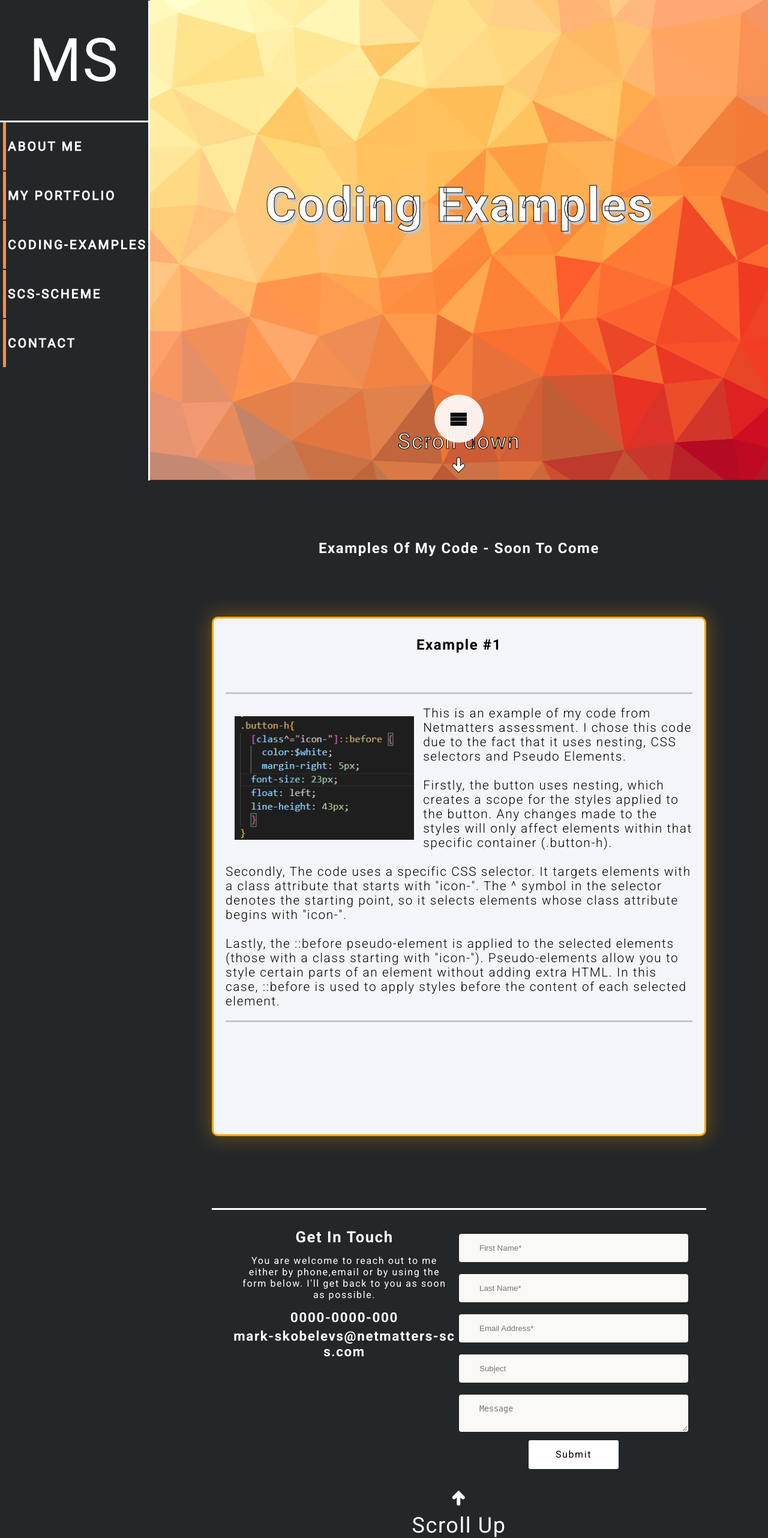
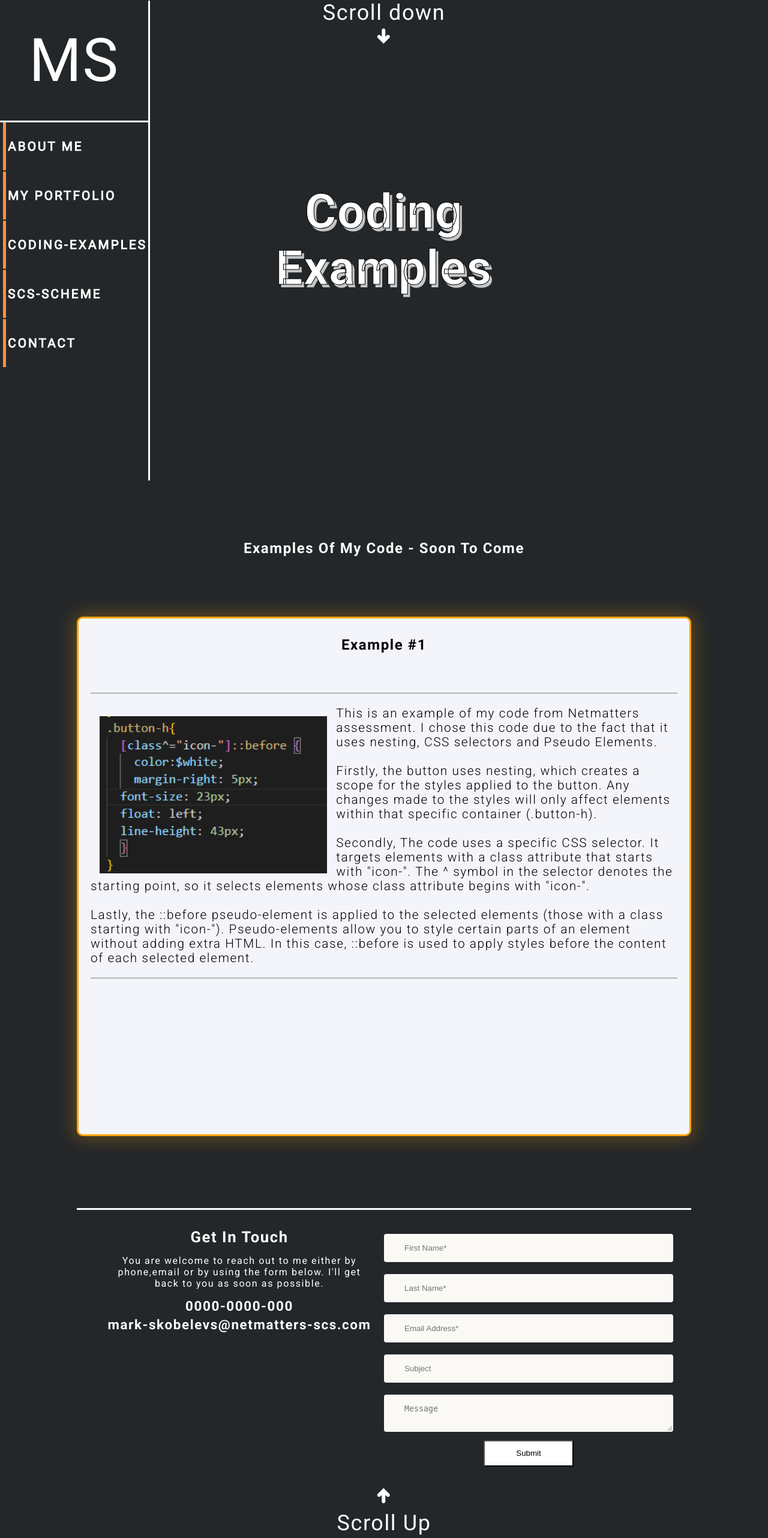
Before and after one commit to markiiiikram/Portfolio, a PHP site: page /coding-examples.html in a window 1280 px wide. Shown: the whole page at 60% size. Run offline with PHP 8.4, Linux system fonts and the light colour scheme; some web fonts are replaced.

Commit message:
Changed background, added javascript to it. Validation added and more.

```diff
--- a/about-me.html
+++ b/about-me.html
@@ -9,6 +9,7 @@
     <link rel="icon" type="image/png" href="images/favicon-32x32.png">
     <link href="https://fonts.googleapis.com/css2?family=Roboto:ital,wght@0,300;0,400;0,700;0,900;1,300;1,400;1,500;1,700;1,900&display=swap" rel="stylesheet">
     <link rel="stylesheet" href="styles/css/application.css">
+    <link rel="stylesheet" href="javascript/main.js">
 </head>
 <body>
    <div class="grid">
@@ -43,7 +44,7 @@
         <div class="header" id="header">
 
             <div class="banner-text">
-                <h1 class="h1">Dynamic, Visionary, Tenacious.</h1>
+                <h1 class="h1" id="header-text">Dynamic, Visionary, Tenacious.</h1>
 
             </div>
 
@@ -111,5 +112,7 @@
     </div>
 </div>
 </div>
+<script src="javascript/jQuery-3.7.1.min.js"></script>
+<script src="javascript/main.js"></script>
 </body>
 </html>
--- a/coding-examples.html
+++ b/coding-examples.html
@@ -9,18 +9,23 @@
     <link rel="icon" type="image/png" href="images/favicon-32x32.png">
     <link href="https://fonts.googleapis.com/css2?family=Roboto:ital,wght@0,300;0,400;0,700;0,900;1,300;1,400;1,500;1,700;1,900&display=swap" rel="stylesheet">
     <link rel="stylesheet" href="styles/css/application.css">
+    <link rel="stylesheet" href="javascript/main.js">
 </head>
 <body>
    <div class="grid">
-        <div class="sidebar hidden-xs">
-            <div class="sidebar-content">
+    <div class="sidebar hidden-xs" id="sidebar">
+        <button class="hamburger" id="hamburger" onclick="show()">
+             <span class="burger-top"></span>
+             <span class="burger-middle"></span>
+             <span class="burger-bottom"></span>
+        </button>
              <a href="index.html"><div class="top-left-initials">
                  MS
                  </div>
               </a>
              <ul class="nav-bar">
                  <li style="--clr:#FE8E3D">
-                      <a href="#" data-text="&nbsp;About Me&nbsp;">&nbsp;About Me&nbsp;</a>
+                   <a href="about-me.html"  data-text="&nbsp;About Me&nbsp;">&nbsp;About Me&nbsp;</a>
                  </li>
                  <li style="--clr:#FE8E3D">
                    <a href="index.html" data-text="&nbsp;My Portfolio&nbsp;">&nbsp;My Portfolio&nbsp;</a>
@@ -35,6 +40,8 @@
                    <a href="#contact" data-text="&nbsp;Contact">&nbsp;Contact&nbsp;</a>
                  </li>
              </ul>
+
+
      </div>
 
         </div>
@@ -43,12 +50,12 @@
         <div class="header" id="header">
 
             <div class="banner-text">
-                <h1 class="h1">Coding Examples</h1>
+                <h1 class="h1" id="banner-header">Coding Examples</h1>
 
             </div>
 
 
-            <div class="burger-button"><span class="icon-menu"></span></div>
+
 
 
             <div><a href='#container-top' class="scroll-down">Scroll down <br><span class="icon-arrow-down-thick"></span></a></div>
@@ -94,14 +101,15 @@
 
             </div>
             <div class="leave-a-message">
-                <form class="form-field">
-                    <input type="text" class="input-field" placeholder="First Name*">
-                    <input type="text" class="input-field" placeholder="Last Name*">
-                    <input type="text" class="input-field" placeholder="Email Address*">
+                <div id="error"></div>
+                <form class="form-field" id="form">
+                    <input type="text" class="input-field" id="name" placeholder="First Name*" >
+                    <input type="text" class="input-field" id="surname" placeholder="Last Name*" >
+                    <input type="text" class="input-field" id="email" placeholder="Email Address*" >
                     <input type="text" class="input-field" placeholder="Subject">
                     <textarea  class="input-field" placeholder="Message"  ></textarea>
                     <!-- submit button - gotta CSS  -->
-                    <a><span id="submit"> Submit</span></a>
+                    <button id="submit"> Submit</button>
                 </form>
             </div>
         </div>
@@ -111,5 +119,7 @@
     </div>
 </div>
 </div>
+<script src="javascript/jQuery-3.7.1.min.js"></script>
+<script src="javascript/main.js"></script>
 </body>
 </html>
--- a/javascript/main.js
+++ b/javascript/main.js
@@ -24,6 +24,16 @@ if (subHeaderElement) { // Simplified null check
 //////////////////////////////////////////////////////////////////////////////////////////////////////////////////////////////////
 //////////////////////////////////////////////////////////////////////////////////////////////////////////////////////////////////
 // Hamburger rotation animation activation script
+
+function show() {
+    document.querySelectorAll('#sidebar, #hamburger').forEach(function(element) {
+      element.classList.toggle('active');
+    });
+  }
+
+
+  ///////////////////////////////////////////////////////////////////////////
+
 
 const form = document.getElementById('form');
 const errorElement = document.getElementById('error');
@@ -57,3 +67,7 @@ form.addEventListener('submit', (e) => {
     errorElement.innerText = firstError;
   }
 });
+
+
+/////////////////////////////////////////////////////////
+/////////////////////////////////////////////////////////
--- a/styles/css/application.css
+++ b/styles/css/application.css
@@ -78,17 +78,15 @@ body::-webkit-scrollbar-thumb {
 }
 
 .header {
-  display: flex;
-  flex-direction: column;
-  justify-content: center;
-  align-items: center;
-  color: #FAF9F6;
+  position: relative;
   height: 100vh;
   width: 100%;
-  background-image: url("../../images/triangles.png");
-  background-repeat: no-repeat;
-  background-size: cover;
-  -webkit-text-stroke: 1px black;
+}
+
+canvas {
+  display: block;
+  width: 100%;
+  height: 100vh;
 }
 
 .project-grid > .h1 {
@@ -97,8 +95,10 @@ body::-webkit-scrollbar-thumb {
 }
 
 .banner-text {
-  margin-top: auto;
-  margin-bottom: auto;
+  position: absolute;
+  top: 50%;
+  left: 50%;
+  transform: translate(-50%, -50%);
 }
 
 .h1 {
--- a/styles/scss/layout/_header.scss
+++ b/styles/scss/layout/_header.scss
@@ -1,24 +1,31 @@
 .header{
-    display:flex;
-    flex-direction: column;
-    justify-content:center;
-    align-items:center;
-    color:$off-white;
+    // display:flex;
+    // flex-direction: column;
+    // justify-content:center;
+    // align-items:center;
+    // color:$off-white;
+    position: relative;
     height:100vh;
     width:100%;
-    background-image: url("../../images/triangles.png");
-    background-repeat: no-repeat;
-    background-size:cover;
-    -webkit-text-stroke: 1px black;
+    // background-image: url("../../images/triangles.png");
+    // background-repeat: no-repeat;
+    // background-size:cover;
+    // -webkit-text-stroke: 1px black;
 }
-
+canvas {
+    display: block;
+    width: 100%;
+    height: 100vh;
+  }
 .project-grid > .h1{
     font-size:3rem;
     color:white;
 }
 .banner-text{
-    margin-top:auto;
-    margin-bottom:auto;
+    position: absolute;
+    top: 50%;
+    left: 50%;
+    transform: translate(-50%, -50%);
 }
 .h1{
     font-size:5rem;
```
Also changed, not shown: index.html (+17 -11 lines), javascript/background.js (added, +208 -0 lines), scs-scheme.html (+23 -17 lines). Lines whose indentation alone changed are shown as unchanged.
